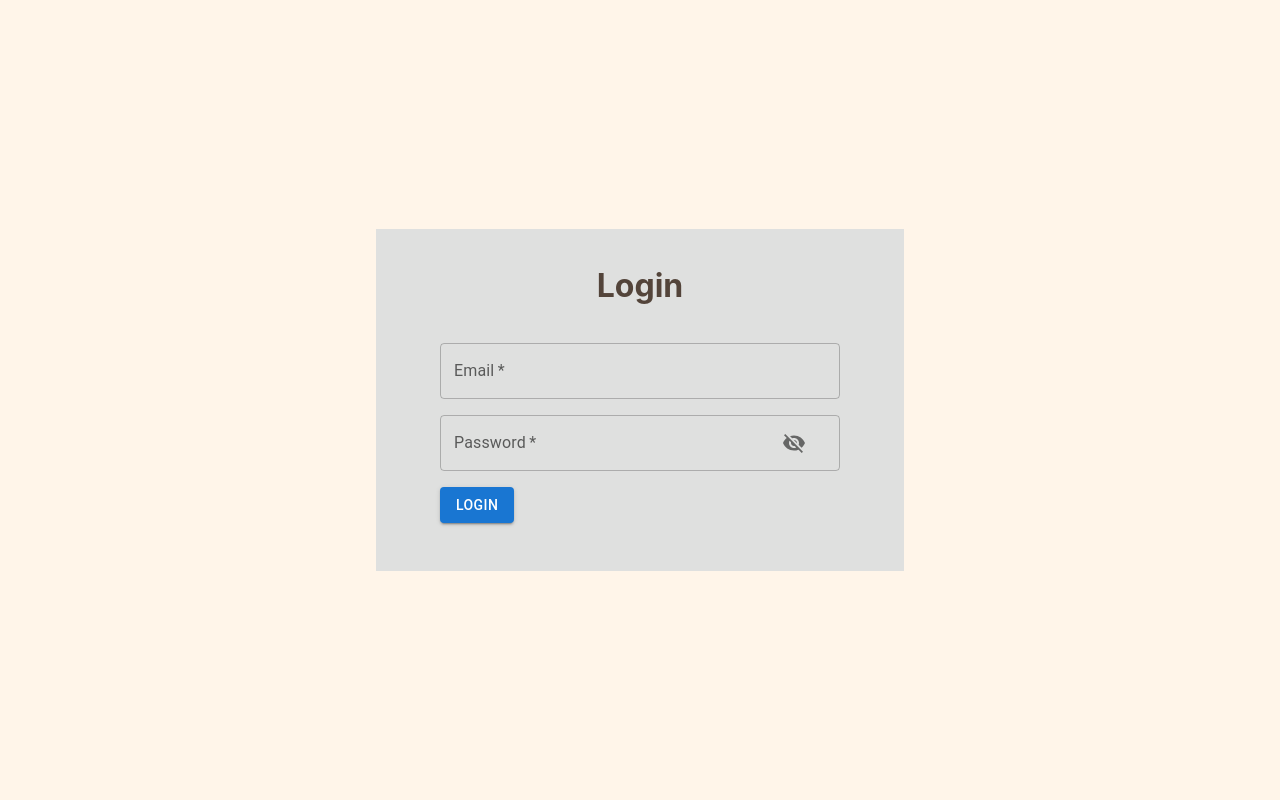
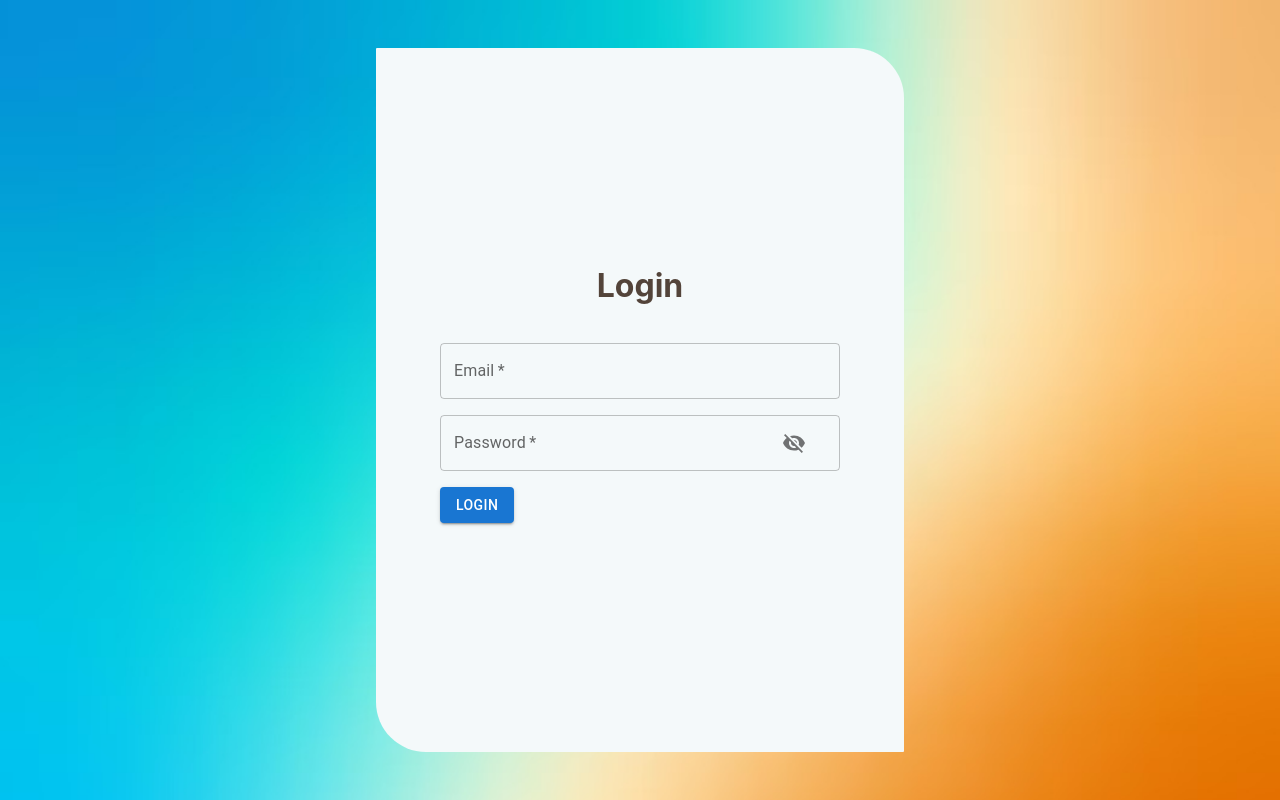
Before and after one commit to shafinmurani/enquiryform, a React (Create React App) app: page /login in a window 1280 px wide. Built offline with nearby package versions, Linux system fonts and the light colour scheme.

Commit message:
Improved login page

```diff
--- a/src/pages/Login.js
+++ b/src/pages/Login.js
@@ -62,6 +62,7 @@ export default function Login() {
 
   return (
     <div className="wrapper">
+      <div class="container">
         <div className="box">
           <h1 className="title">Login</h1>{" "}
           <Alert
@@ -118,5 +119,7 @@ export default function Login() {
           </Button>
         </div>
       </div>
+
+    </div>
   );
 }
--- a/src/styles/Login.css
+++ b/src/styles/Login.css
@@ -1,4 +1,7 @@
 .wrapper {
+    background-image: url(./wallpaper.jpg);
+    background-repeat: no-repeat;
+    background-size: cover;
     display: flex;
     flex-direction: column;
     align-items: center;
@@ -6,8 +9,17 @@
     height: 100vh;
 }
 
+/* .container {
+    border-radius: 1px 50px;
+    outline: 2px solid #e86f1e9d;
+    outline-width: 10px;
+} */
+
 .box {
-    background-color: #DFE0DF;
+    background-color: #f4f9fa;
+    border-radius: 1px 50px;
+    /* outline: 2px solid #1c5b7f5b;
+    outline-width: 10px; */
     padding-inline: 4rem;
     padding-block-end: 3rem;
     padding-block-start: 1rem;
@@ -16,6 +28,7 @@
     align-items: center;
     justify-content: center;
     gap: 1rem;
+    height: 40rem;
     width: 25rem;
 }
 
```
Also changed, not shown: src/styles/wallpaper.jpg (added). Lines whose indentation alone changed are shown as unchanged.
